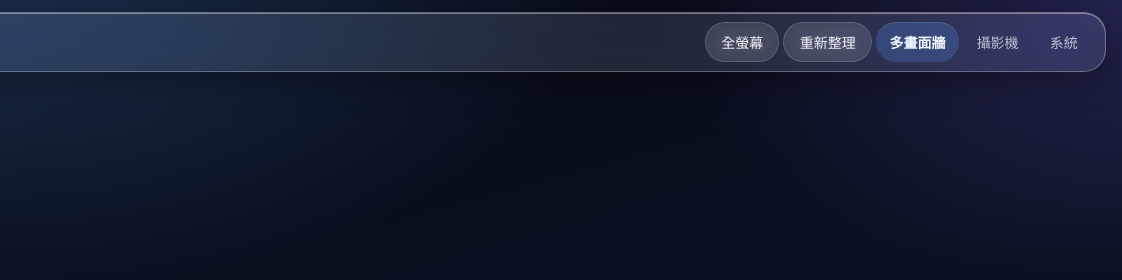
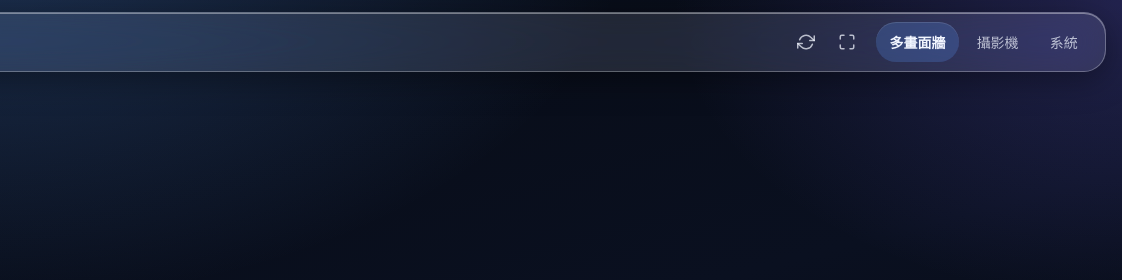
Before and after one commit to AlanLin314/HomeDVR, a website built with Vite: page web/index.html in a window 1280 px wide. Shown: the top 280 px of the page, 158-1280 px from the left. Built offline with nearby package versions, Linux system fonts and the light colour scheme; files whose address does not match are found by name.

Commit message:
ui: icon toolbar for refresh/fullscreen/cloud; always attach cloudflared service

```diff
--- a/server/src/routes/system.ts
+++ b/server/src/routes/system.ts
@@ -24,6 +24,7 @@ export async function systemRoutes(app: FastifyInstance): Promise<void> {
       version: config.appVersion,
       gitSha: config.gitSha,
       enableWebUpdate: config.enableWebUpdate,
+      publicBaseUrl: config.publicBaseUrl || null,
       update: getUpdateState(),
     };
   });
--- a/web/src/api.ts
+++ b/web/src/api.ts
@@ -141,6 +141,7 @@ export function getVersion() {
     version: string;
     gitSha: string;
     enableWebUpdate: boolean;
+    publicBaseUrl: string | null;
     update: UpdateState;
   }>("/api/system/version");
 }
--- a/web/src/styles.css
+++ b/web/src/styles.css
@@ -177,6 +177,49 @@ a:hover {
   margin-left: auto;
   flex-wrap: wrap;
   align-items: center;
+}
+
+/* Wall toolbar icon buttons (refresh / fullscreen / cloudflare) */
+.nav-tools {
+  display: flex;
+  align-items: center;
+  gap: 0.2rem;
+  margin-right: 0.35rem;
+}
+
+.icon-btn {
+  appearance: none;
+  display: inline-flex;
+  align-items: center;
+  justify-content: center;
+  width: 38px;
+  height: 38px;
+  padding: 0;
+  margin: 0;
+  border: none;
+  border-radius: 10px;
+  background: transparent;
+  color: var(--text-secondary);
+  cursor: pointer;
+  transition: color 0.15s, background 0.15s;
+  font-family: inherit;
+}
+
+.icon-btn:hover {
+  color: var(--text);
+  background: rgba(255, 255, 255, 0.08);
+}
+
+.icon-btn:active {
+  transform: scale(0.96);
+}
+
+.icon-btn svg {
+  display: block;
+}
+
+.icon-btn-cloud:hover {
+  color: #f38020;
 }
 
 /* Navbar links: plain text until selected — then pill only */
--- a/web/src/wall.ts
+++ b/web/src/wall.ts
@@ -61,31 +61,61 @@ export async function renderWall(
   let filter: Filter = loadFilter();
   let expandedId: string | null = null;
 
-  // Desktop toolbar extras on topbar nav
+  // Icon actions on topbar (fullscreen / refresh / cloudflare)
   const desktopNav = shell.querySelector(".desktop-nav");
   if (desktopNav) {
-    const fsBtn = document.createElement("button");
-    fsBtn.className = "btn";
-    fsBtn.type = "button";
-    fsBtn.textContent = "全螢幕";
-    fsBtn.addEventListener("click", () => {
-      if (!document.fullscreenElement) {
-        void shell.requestFullscreen?.();
-      } else {
-        void document.exitFullscreen?.();
-      }
-    });
+    const tools = document.createElement("div");
+    tools.className = "nav-tools";
 
-    const refreshBtn = document.createElement("button");
-    refreshBtn.className = "btn";
-    refreshBtn.type = "button";
-    refreshBtn.textContent = "重新整理";
-    refreshBtn.addEventListener("click", () => {
-      void load(true);
-    });
+    const mkIconBtn = (
+      title: string,
+      svg: string,
+      onClick: () => void,
+    ): HTMLButtonElement => {
+      const b = document.createElement("button");
+      b.type = "button";
+      b.className = "icon-btn";
+      b.title = title;
+      b.setAttribute("aria-label", title);
+      b.innerHTML = svg;
+      b.addEventListener("click", onClick);
+      return b;
+    };
 
-    desktopNav.prepend(refreshBtn);
-    desktopNav.prepend(fsBtn);
+    const iconRefresh = `<svg width="18" height="18" viewBox="0 0 24 24" fill="none" stroke="currentColor" stroke-width="2" stroke-linecap="round" stroke-linejoin="round" aria-hidden="true"><polyline points="23 4 23 10 17 10"/><polyline points="1 20 1 14 7 14"/><path d="M3.51 9a9 9 0 0 1 14.85-3.36L23 10M1 14l4.64 4.36A9 9 0 0 0 20.49 15"/></svg>`;
+    const iconFs = `<svg width="18" height="18" viewBox="0 0 24 24" fill="none" stroke="currentColor" stroke-width="2" stroke-linecap="round" stroke-linejoin="round" aria-hidden="true"><path d="M8 3H5a2 2 0 0 0-2 2v3m18 0V5a2 2 0 0 0-2-2h-3m0 18h3a2 2 0 0 0 2-2v-3M3 16v3a2 2 0 0 0 2 2h3"/></svg>`;
+    const iconCloud = `<svg width="18" height="18" viewBox="0 0 24 24" fill="none" stroke="currentColor" stroke-width="2" stroke-linecap="round" stroke-linejoin="round" aria-hidden="true"><path d="M18 10h-1.26A8 8 0 1 0 9 20h9a5 5 0 0 0 0-10z"/></svg>`;
+
+    tools.appendChild(
+      mkIconBtn("重新整理", iconRefresh, () => {
+        void load(true);
+      }),
+    );
+    tools.appendChild(
+      mkIconBtn("全螢幕", iconFs, () => {
+        if (!document.fullscreenElement) {
+          void shell.requestFullscreen?.();
+        } else {
+          void document.exitFullscreen?.();
+        }
+      }),
+    );
+
+    // Cloudflare / public URL (if configured)
+    void fetch("/api/system/version")
+      .then((r) => r.json())
+      .then((v: { publicBaseUrl?: string | null }) => {
+        const url = (v.publicBaseUrl || "").trim();
+        if (!url) return;
+        const cloudBtn = mkIconBtn("Cloudflare 外網", iconCloud, () => {
+          window.open(url, "_blank", "noopener,noreferrer");
+        });
+        cloudBtn.classList.add("icon-btn-cloud");
+        tools.appendChild(cloudBtn);
+      })
+      .catch(() => undefined);
+
+    desktopNav.prepend(tools);
   }
 
   const wrap = document.createElement("div");
```
Also changed, not shown: docker-compose.yml (+14 -11 lines), 1 other file.
